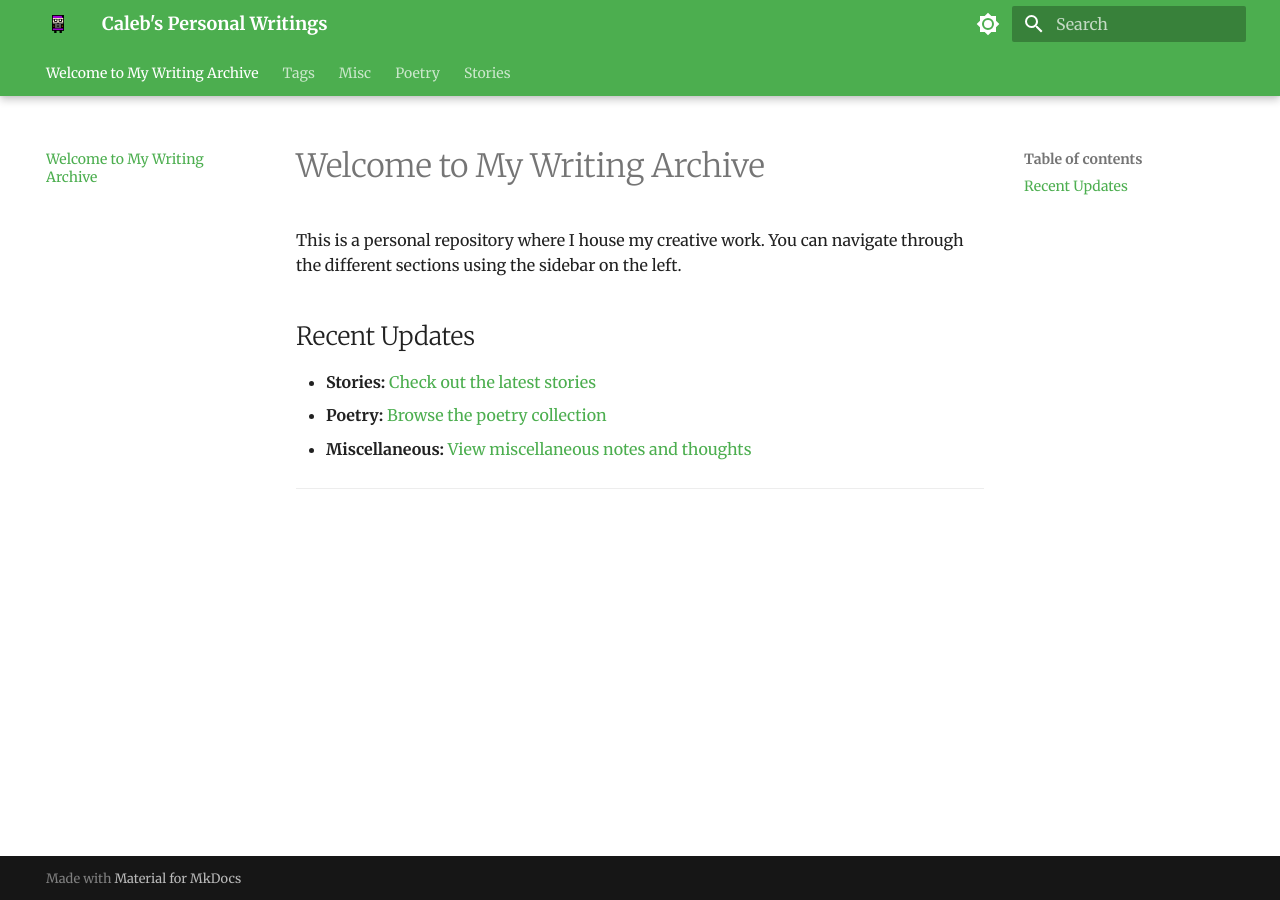
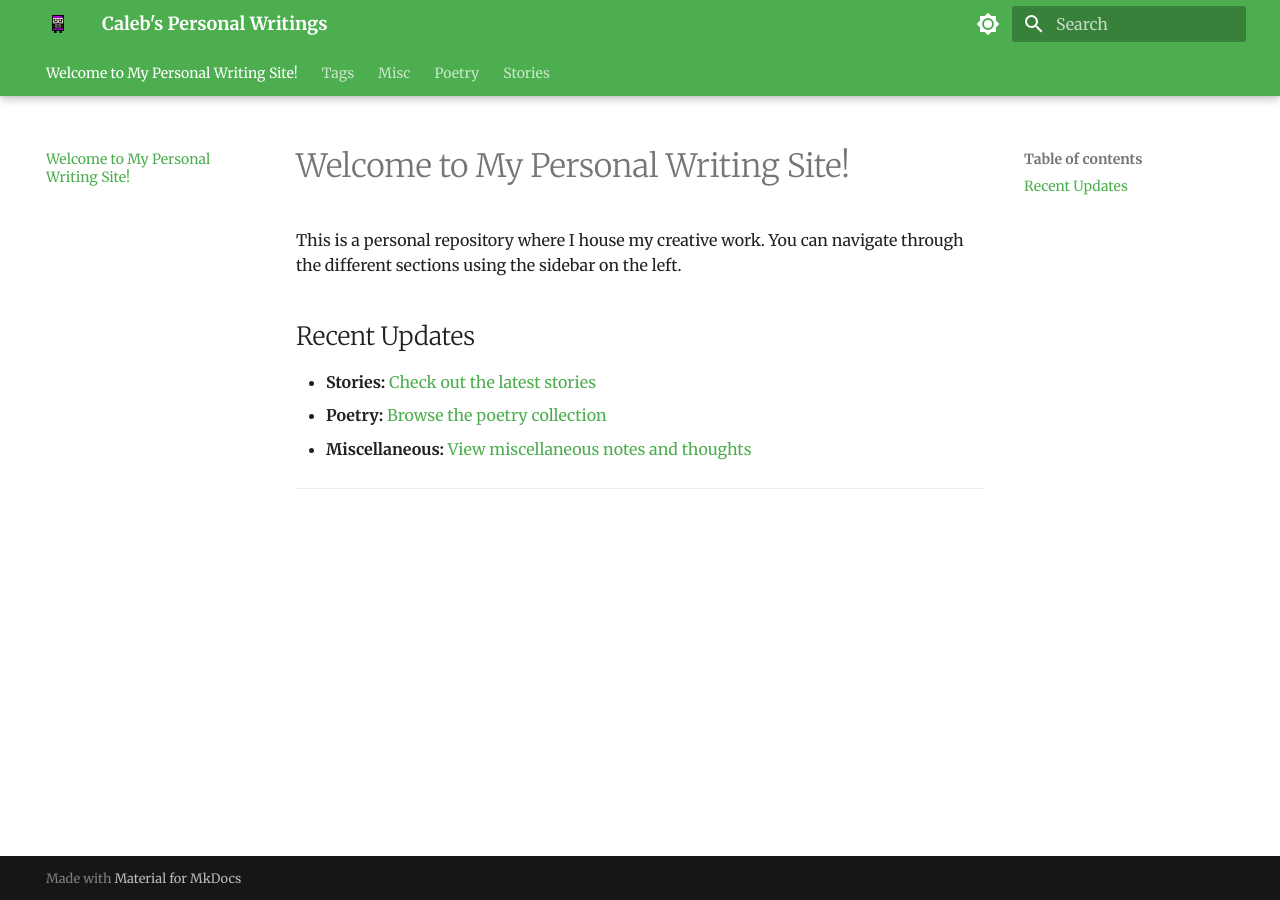
Before and after one commit to caleb-stults/creative-writing-blog, an MkDocs documentation site: the page built from docs/index.md, in a window 1280 px wide. Built offline with MkDocs 1.6.1 and Material for MkDocs 9.7.7, drawn with Linux system fonts in a browser that asks for light colours.

Commit message:
further cleanup

```diff
--- a/docs/index.md
+++ b/docs/index.md
@@ -1,10 +1,10 @@
-# Welcome to My Writing Archive
+# Welcome to My Personal Writing Site!
 
 This is a personal repository where I house my creative work. You can navigate through the different sections using the sidebar on the left.
 
 ## Recent Updates
-- **Stories:** [Check out the latest stories](stories/index.md)
-- **Poetry:** [Browse the poetry collection](poetry/index.md)
-- **Miscellaneous:** [View miscellaneous notes and thoughts](misc/index.md)
+- **Stories:** [Check out the latest stories](stories)
+- **Poetry:** [Browse the poetry collection](poetry)
+- **Miscellaneous:** [View miscellaneous notes and thoughts](misc)
 
 ---
```
